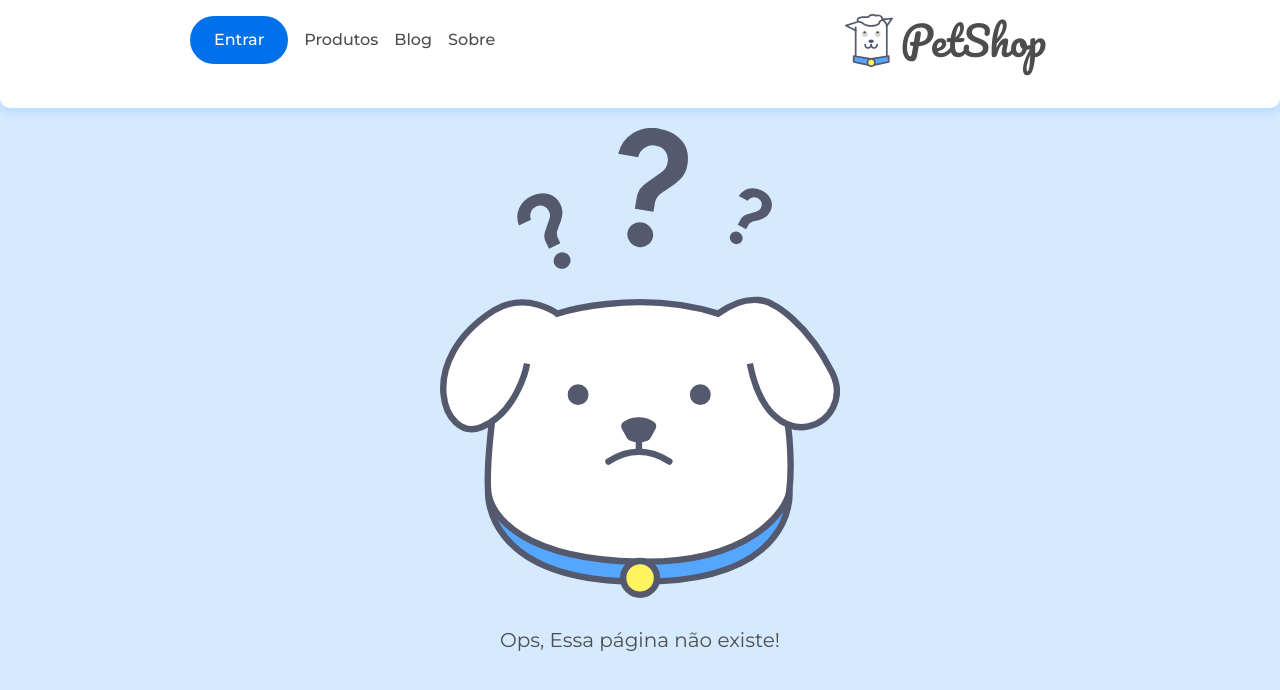
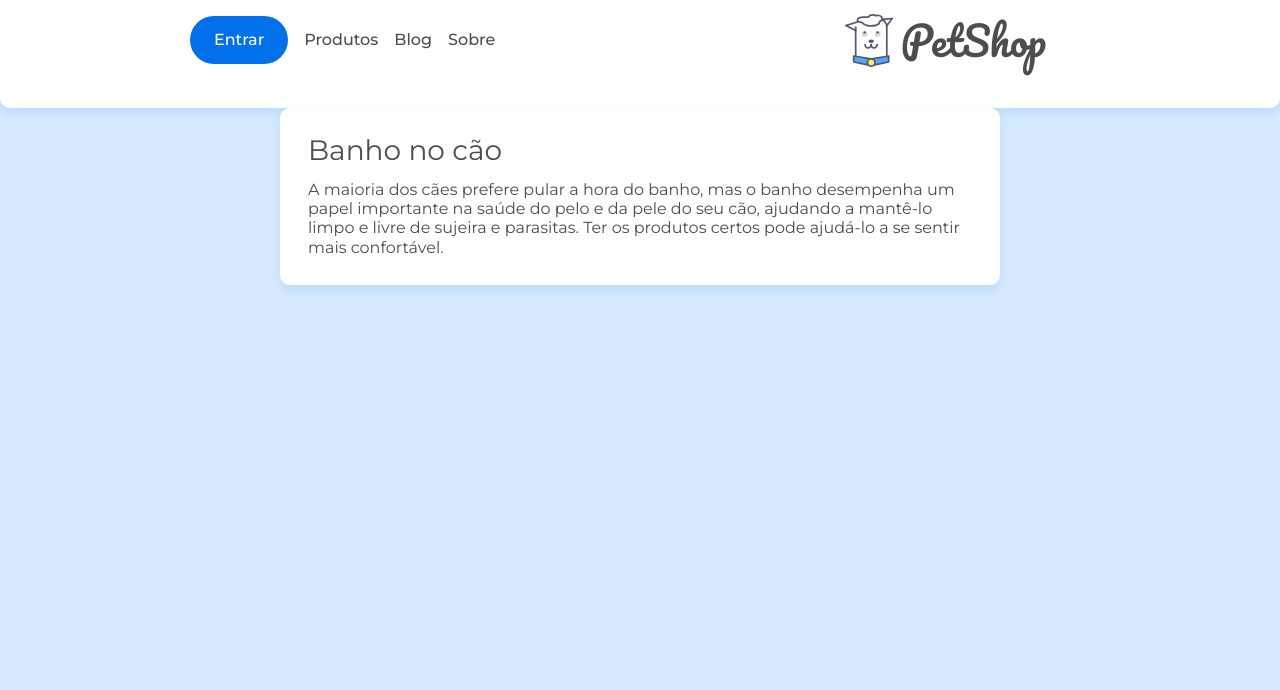
Before and after one commit to mateus-azevedo/learning-react-js, a React (Create React App) app in the folder react_router/: page /posts/1 in a window 1280 px wide. Shown: the top 690 px of the page. Built offline with nearby package versions, Linux system fonts and the light colour scheme; data requests are answered from the project's data file.

Commit message:
exibindo a pagina de post

```diff
--- a/react_router/src/App.jsx
+++ b/react_router/src/App.jsx
@@ -5,6 +5,7 @@
 import Sobre from "./paginas/Sobre";
 import Pagina404 from "./paginas/Pagina404";
 import Cabecalho from "./components/Cabecalho";
+import Post from "./paginas/Post";
 
 function App() {
   return (
@@ -17,6 +18,9 @@
         <Route path="/sobre">
           <Sobre />
         </Route>
+        <Route path="/posts/:id">
+          <Post />
+        </Route>
         <Route>
           <Pagina404 />
         </Route>
--- a/react_router/src/components/ListaPost.jsx
+++ b/react_router/src/components/ListaPost.jsx
@@ -7,12 +7,15 @@
 
   useEffect(() => {
     busca(url, setPosts);
-  }, []);
+  }, [url]);
 
   return (
     <section className="posts container">
       {posts.map((post) => (
-        <Link className={`cartao-post cartao-post--${post.categoria}`}>
+        <Link
+          className={`cartao-post cartao-post--${post.categoria}`}
+          to={`/posts/${post.id}`}
+        >
           <article key={post.id}>
             <h3 className="cartao-post__titulo">{post.title}</h3>
             <p className="cartao-post__meta">{post.metadescription}</p>
--- /dev/null
+++ b/react_router/src/paginas/Post.jsx
@@ -0,0 +1,23 @@
+import React, { useEffect, useState } from "react";
+import { useParams } from "react-router-dom";
+import { busca } from "../api/api";
+
+const Post = () => {
+  const { id } = useParams();
+  const [post, setPost] = useState({});
+
+  useEffect(() => {
+    busca(`/posts/${id}`, setPost);
+  }, [id]);
+
+  return (
+    <main className="container flex flex--centro">
+      <article className="cartao post">
+        <h2 className="cartao__titulo">{post.title}</h2>
+        <p className="cartao__texto">{post.body}</p>
+      </article>
+    </main>
+  );
+};
+
+export default Post;
```
